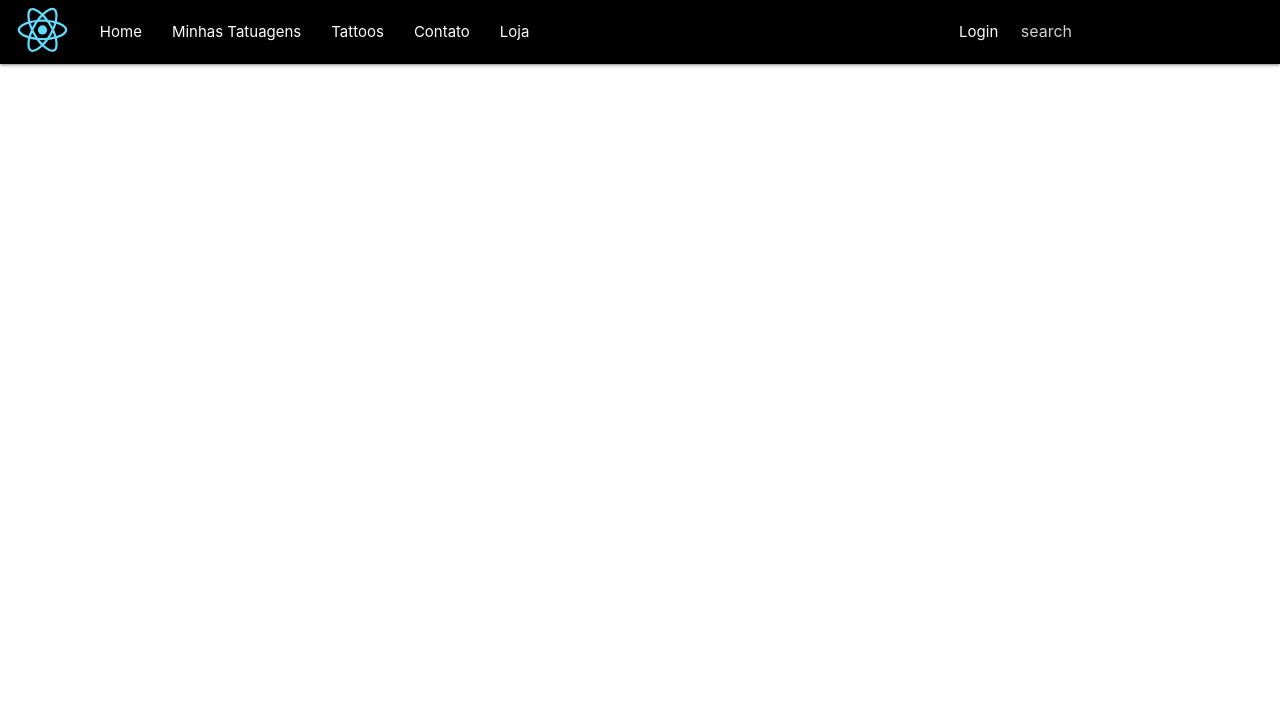
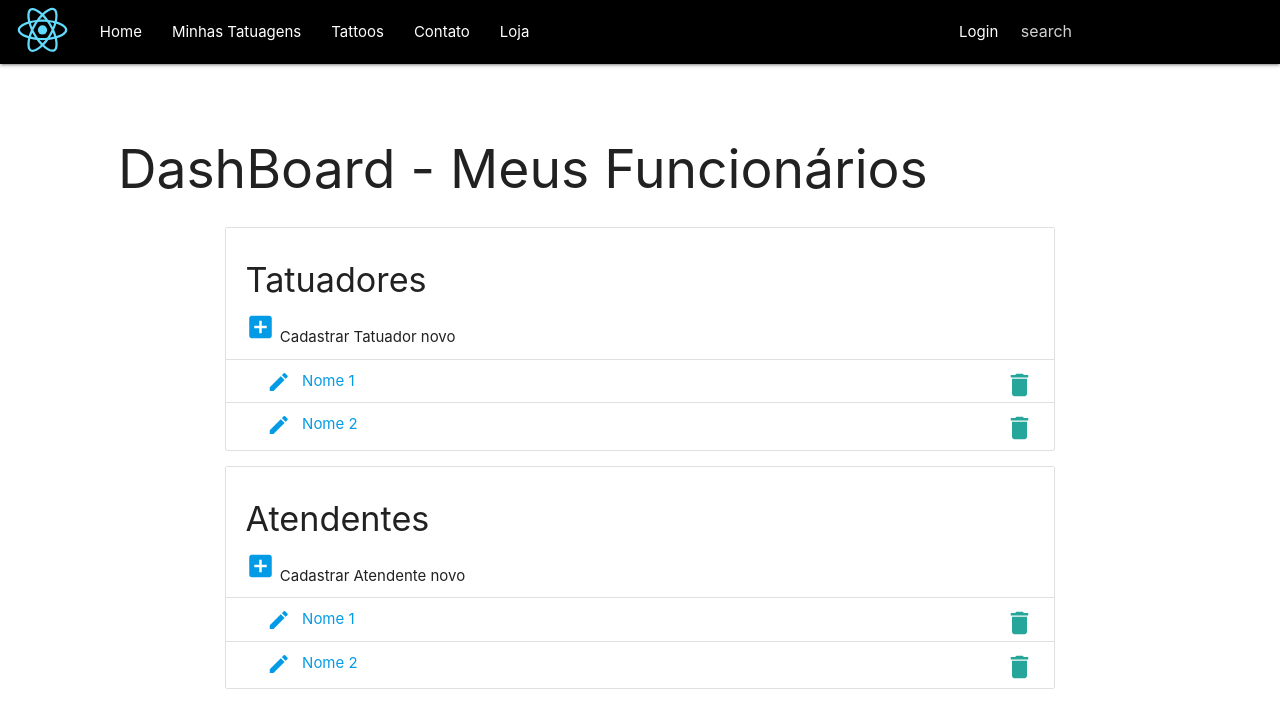
Before and after one commit to lForain/ATS, a React (Create React App) app in the folder ms-frontend/: page /meus-funcionarios in a window 1280 px wide. Shown: the top 728 px of the page. Built offline with nearby package versions, Linux system fonts and the light colour scheme.

Commit message:
[ADD] Pasta Admin do Component, [ADD] Paginas AdminDash, [ADD] lista de Funcionarios]

```diff
--- a/ms-frontend/package.json
+++ b/ms-frontend/package.json
@@ -14,6 +14,7 @@
     "axios": "^0.19.0",
     "cors": "^2.8.5",
     "jquery": "^3.4.1",
+    "material-design-icons": "^3.0.1",
     "materialize-css": "^1.0.0-rc.2",
     "querystring": "^0.2.0",
     "react": "^16.8.6",
--- /dev/null
+++ b/ms-frontend/src/Components/Admin/AdminDash.tsx
@@ -0,0 +1,45 @@
+import React from 'react';
+
+
+class AdminDash extends React.Component{
+    constructor( props: any ){
+        super(props);
+    }
+
+    render(){
+        return(
+
+            <div>
+                <div className="row">
+                    <div className="col offset-s1 s12">
+                        <h1> DashBoard  </h1>
+                    </div>
+                </div>
+
+
+                <div className="row">
+
+                    {/* Lista de Funcionalidades do Administrador */}
+                    <div className="col s2">
+
+                        <div className="collection with-header">
+                            <ul> <li className="collection-header"> <b> Funcionalidades </b> </li></ul>
+                            <a href="#" className="collection-item"> Meus Funcionarios</a>
+                            <a href="#" className="collection-item"> Meus Produtos </a>
+                            <a href="#" className="collection-item"> outro</a>
+                            <a href="#" className="collection-item"> outro</a>
+                        </div>
+
+                    </div>
+
+
+                </div>
+
+            </div>
+
+        )
+    }
+
+}
+
+export default AdminDash;
--- /dev/null
+++ b/ms-frontend/src/Components/Admin/MyEmployees.tsx
@@ -0,0 +1,131 @@
+import React from 'react';
+import 'material-design-icons';
+
+
+
+class MyEmployees extends React.Component{
+
+    render(){
+
+        return(
+            <div className="row">
+                {/* Adicionando link dos icones: */}
+                <link href="https://fonts.googleapis.com/icon?family=Material+Icons" rel="stylesheet"></link>
+                <div className="col s11 offset-s1">
+                    <h2> DashBoard - Meus Funcionários </h2>
+
+                </div>
+
+                <div className="row">
+                    <div className="col offset-s2 s8">
+
+                        {/* Funcionario - Tatuador */}
+                        <ul className="collection with-header">
+                            <li className="collection-header"><h4>Tatuadores</h4>
+                                <a href="#!" > <i className="small material-icons">add_box</i> </a>
+                                <span> Cadastrar Tatuador novo </span>
+
+                            </li>
+
+                            {/* Tatuador 1 */}
+                            <li className="collection-item">
+                                <a href="#1">
+                                    <div> Nome 1
+
+                                        {/* Iconde de Editar  */}
+                                        <a href="#c" className="col" >
+                                            <i className="material-icons">create</i>
+                                        </a>
+
+                                        {/* Icone de Deletar */}
+                                        <a href="#d" className="secondary-content" >
+                                            <i className="small material-icons">delete</i>
+                                        </a>
+
+                                    </div>
+                                </a>
+                            </li>
+
+                            {/* Tatuador 2  */}
+                            <li className="collection-item">
+                                <a href="#2">
+                                    <div>Nome 2
+
+                                        {/* Icone de Editar */}
+                                        <a href="#!" className="col" >
+                                            <i className="material-icons">create</i>
+
+                                        </a>
+
+                                        {/* Icode de Deletar */}
+                                        <a href="#!" className="secondary-content" >
+                                            <i className="small material-icons">delete</i>
+                                        </a>
+
+                                    </div>
+
+                                </a>
+                            </li>
+                        </ul>
+
+                        {/* Funcionario - Atendente */}
+                        <ul className="collection with-header">
+                            <li className="collection-header"><h4>Atendentes</h4>
+                                <a href="#!" > <i className="small material-icons">add_box</i> </a>
+                                <span> Cadastrar Atendente novo </span>
+
+                            </li>
+
+                            {/* Atendente 1 */}
+                            <li className="collection-item">
+                                <a href="#1">
+                                    <div> Nome 1
+
+                                        {/* Iconde de Editar  */}
+                                        <a href="#c" className="col" >
+                                            <i className="material-icons">create</i>
+                                        </a>
+
+                                        {/* Icone de Deletar */}
+                                        <a href="#d" className="secondary-content" >
+                                            <i className="small material-icons">delete</i>
+                                        </a>
+
+                                    </div>
+                                </a>
+                            </li>
+
+                            {/* Tatuador 2  */}
+                            <li className="collection-item">
+                                <a href="#2">
+                                    <div>Nome 2
+
+                                        {/* Icone de Editar */}
+                                        <a href="#!" className="col" >
+                                            <i className="material-icons">create</i>
+
+                                        </a>
+
+                                        {/* Icode de Deletar */}
+                                        <a href="#!" className="secondary-content" >
+                                            <i className="small material-icons">delete</i>
+                                        </a>
+
+                                    </div>
+
+                                </a>
+                            </li>
+                        </ul>
+
+                    </div>
+                </div>
+
+
+            </div>
+        )
+    }
+}
+
+
+
+export default MyEmployees;
--- a/ms-frontend/src/Components/Cadastro.tsx
+++ b/ms-frontend/src/Components/Cadastro.tsx
@@ -70,18 +70,18 @@ class Cadastro extends Component {
                                 <label htmlFor="senha">Senha</label>
                                 <input name="password" type="password" className="validate" onChange={this.inputListener} />
                             </div>
-                            {/* <div className="input-field col s5">
+                            {/* <div className="input-field col s5"> */}
                             <div className="input-field col s5">
                                 <label htmlFor="confSenha">Confirme sua senha</label>
-                                <input name="confSenha" type="password" className="validate" onChange={this.inputListener}/>
-                            </div> */}
+                                <input name="confSenha" type="password" className="validate" />
+                            </div>
                         </div>
-                        <div className="row">
+                        {/* <div className="row">
                             <div className="input-field col offset-s1 s10">
                                 <label htmlFor="endereco">Endereço</label>
                                 <input name="adress" type="text" className="validate" onChange={this.inputListener}/>
                             </div>
-                        </div>
+                        </div> */}
                         <div className="row col offset-s1">
                             <button type="submit" value="submit form" className="waves-effect waves-light btn black">Cadastrar</button>
                         </div>
--- a/ms-frontend/src/index.tsx
+++ b/ms-frontend/src/index.tsx
@@ -6,6 +6,8 @@ import Login from './Components/Login';
 import Profile from './Components/Profile';
 import SolicitarOrcamento from './Components/SolicitarOrcamento';
 import { BrowserRouter, Switch, Route } from 'react-router-dom';
+import AdminDash from './Components/Admin/AdminDash';
+import MyEmployees from './Components/Admin/MyEmployees';
 import * as serviceWorker from './serviceWorker';
 
 ReactDOM.render(
@@ -16,7 +18,10 @@ ReactDOM.render(
                 <Route path="/login" component={Login}></Route>
                 <Route path="/perfil" component={Profile}></Route>
                 <Route path="/orcamento" component={SolicitarOrcamento}></Route>
+                <Route path="/admin" component={AdminDash}></Route>
+                <Route path="/meus-funcionarios" component={MyEmployees}></Route>
                 <Route path="*"></Route>
+
             </Switch>
         </BrowserRouter>
 
```
Also changed, not shown: 1 other file (tests, documents, lock files or other folders).
